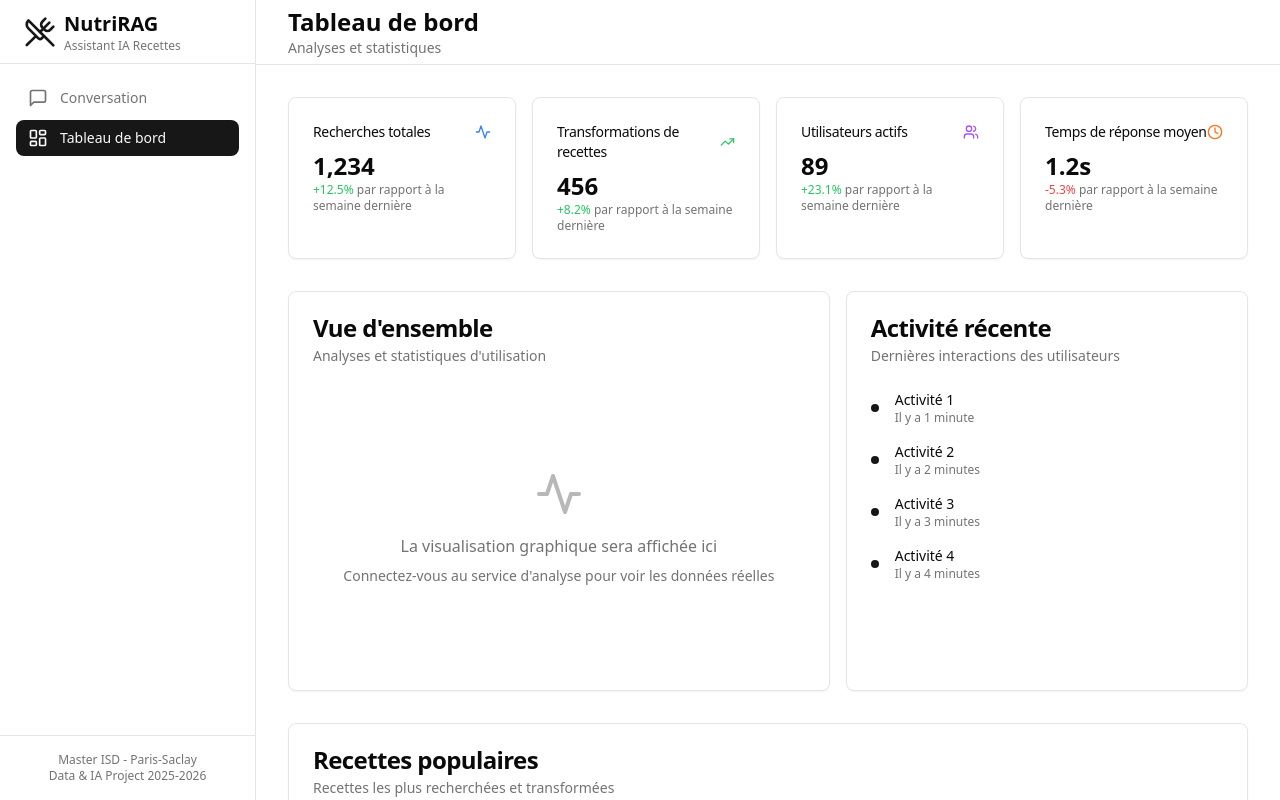
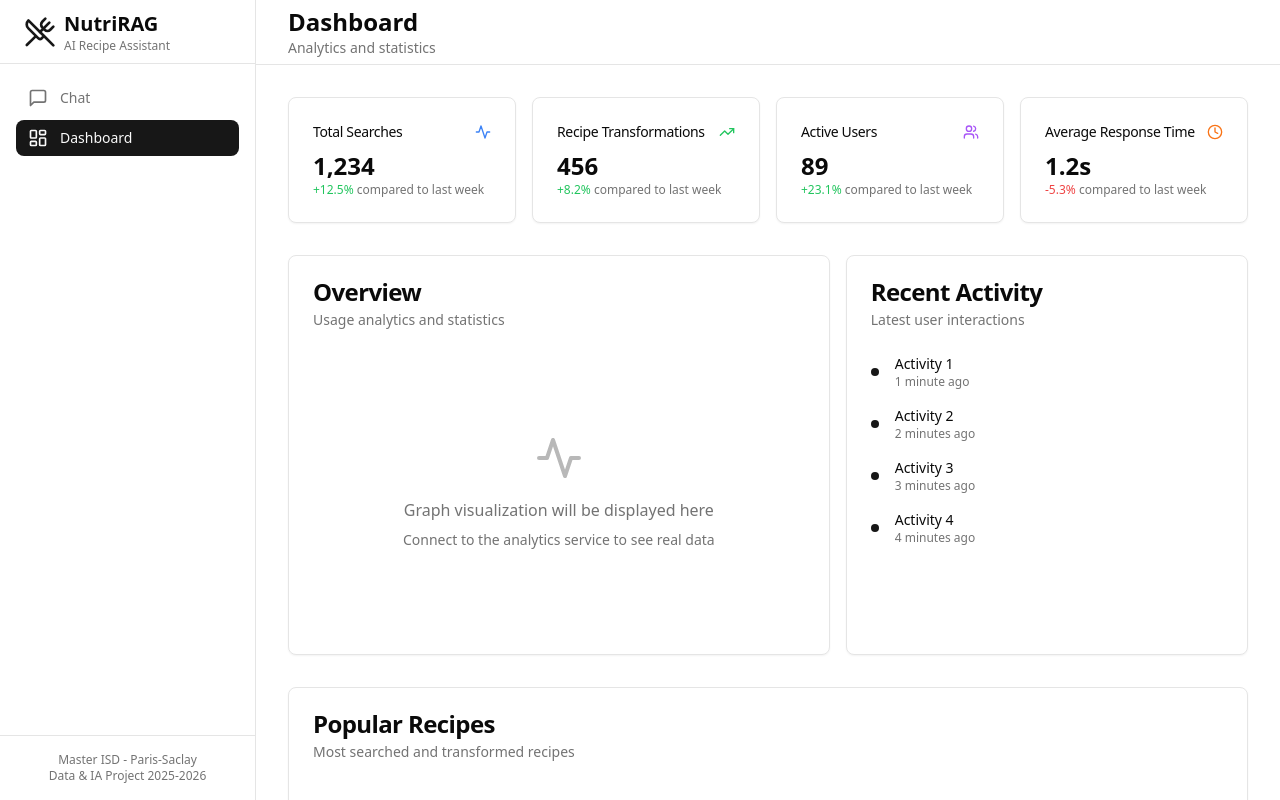
Before and after one commit to M2-ISD-NutriRAG/NutriRAG, a React (Vite) app in the folder frontend/: page /dashboard in a window 1280 px wide. Built offline with nearby package versions, Linux system fonts and the light colour scheme; no server answers.

Commit message:
Update frontend to English

```diff
--- a/frontend/index.html
+++ b/frontend/index.html
@@ -1,11 +1,11 @@
 <!doctype html>
-<html lang="fr">
+<html lang="en">
   <head>
     <meta charset="UTF-8" />
     <link rel="icon" type="image/svg+xml" href="/vite.svg" />
     <meta name="viewport" content="width=device-width, initial-scale=1.0" />
-    <meta name="description" content="NutriRAG - Assistant IA pour trouver et transformer des recettes nutritionnelles" />
-    <title>NutriRAG - Assistant IA Recettes</title>
+    <meta name="description" content="NutriRAG - AI Assistant to find and transform nutritional recipes" />
+    <title>NutriRAG - AI Recipe Assistant</title>
   </head>
   <body>
     <div id="root"></div>
--- a/frontend/src/components/Header.tsx
+++ b/frontend/src/components/Header.tsx
@@ -2,12 +2,12 @@ import { useLocation } from 'react-router-dom'
 
 const pageTitles: Record<string, { title: string; description: string }> = {
   '/': {
-    title: 'Chat IA',
-    description: 'Discutez avec NutriRAG pour trouver et transformer des recettes',
+    title: 'AI Chat',
+    description: 'Chat with NutriRAG to find and transform recipes',
   },
   '/dashboard': {
-    title: 'Tableau de bord',
-    description: 'Analyses et statistiques',
+    title: 'Dashboard',
+    description: 'Analytics and statistics',
   },
 }
 
@@ -15,7 +15,7 @@ export function Header() {
   const location = useLocation()
   const pageInfo = pageTitles[location.pathname] || {
     title: 'NutriRAG',
-    description: 'Assistant IA Recettes',
+    description: 'AI Recipe Assistant',
   }
 
   return (
--- a/frontend/src/components/Sidebar.tsx
+++ b/frontend/src/components/Sidebar.tsx
@@ -4,12 +4,12 @@ import { cn } from '@/lib/utils'
 
 const navigation = [
   {
-    name: 'Conversation',
+    name: 'Chat',
     href: '/',
     icon: MessageSquare,
   },
   {
-    name: 'Tableau de bord',
+    name: 'Dashboard',
     href: '/dashboard',
     icon: LayoutDashboard,
   },
@@ -25,7 +25,7 @@ export function Sidebar() {
         <UtensilsCrossed className="h-8 w-8 text-primary" />
         <div>
           <h1 className="text-xl font-bold text-foreground">NutriRAG</h1>
-          <p className="text-xs text-muted-foreground">Assistant IA Recettes</p>
+          <p className="text-xs text-muted-foreground">AI Recipe Assistant</p>
         </div>
       </div>
 
--- a/frontend/src/pages/ChatPage.tsx
+++ b/frontend/src/pages/ChatPage.tsx
@@ -8,10 +8,10 @@ import { chatService, type ChatMessage } from '@/services/chat.service'
 import { cn } from '@/lib/utils'
 
 const suggestions = [
-  "Trouve-moi une recette végétarienne saine",
-  "Transforme cette recette en version low-carb",
-  "Que puis-je faire avec du poulet et du riz ?",
-  "Montre-moi des idées de petit-déjeuner riches en protéines",
+  "Find me a healthy vegetarian recipe",
+  "Transform this recipe into a low-carb version",
+  "What can I make with chicken and rice?",
+  "Show me high-protein breakfast ideas",
 ]
 
 export function ChatPage() {
@@ -19,7 +19,7 @@ export function ChatPage() {
     {
       id: crypto.randomUUID(),
       role: 'assistant',
-      content: 'Bonjour ! Je suis NutriRAG, votre assistant IA de recettes. Je peux vous aider à trouver des recettes, les transformer selon vos besoins alimentaires et fournir des informations nutritionnelles. Que souhaitez-vous cuisiner aujourd\'hui ?',
+      content: 'Hello! I am NutriRAG, your AI recipe assistant. I can help you find recipes, transform them according to your dietary needs, and provide nutritional information. What would you like to cook today?',
       timestamp: new Date().toISOString(),
     },
   ])
@@ -67,7 +67,7 @@ export function ChatPage() {
       const errorMessage: ChatMessage = {
         id: crypto.randomUUID(),
         role: 'assistant',
-        content: 'Désolé, j\'ai rencontré une erreur. Veuillez réessayer.',
+        content: 'Sorry, I encountered an error. Please try again.',
         timestamp: new Date().toISOString(),
       }
       setMessages((prev) => [...prev, errorMessage])
@@ -146,7 +146,7 @@ export function ChatPage() {
         <div className="bg-card px-4 py-3">
           <div className="mx-auto max-w-3xl">
             <p className="mb-2 text-xs font-medium text-muted-foreground">
-              Suggestions :
+              Suggestions:
             </p>
             <div className="flex flex-wrap gap-2">
               {suggestions.map((suggestion, index) => (
@@ -174,7 +174,7 @@ export function ChatPage() {
                 value={input}
                 onChange={(e) => setInput(e.target.value)}
                 onKeyPress={handleKeyPress}
-                placeholder="Posez des questions sur les recettes, la nutrition ou les transformations..."
+                placeholder="Ask questions about recipes, nutrition, or transformations..."
                 className="min-h-[60px] resize-none border-0 focus-visible:ring-0"
                 disabled={isLoading}
               />
@@ -193,7 +193,7 @@ export function ChatPage() {
             </div>
           </Card>
           <p className="mt-2 text-center text-xs text-muted-foreground">
-            NutriRAG peut faire des erreurs. Vérifiez les informations nutritionnelles importantes.
+            NutriRAG may make errors. Verify important nutritional information.
           </p>
         </div>
       </div>
--- a/frontend/src/pages/DashboardPage.tsx
+++ b/frontend/src/pages/DashboardPage.tsx
@@ -2,31 +2,31 @@ import { Card, CardContent, CardDescription, CardHeader, CardTitle } from '@/com
 import { Activity, Users, TrendingUp, Clock } from 'lucide-react'
 
 export function DashboardPage() {
-  // Données fictives pour démonstration
+  // Mock data for demonstration
   const kpis = [
     {
-      title: 'Recherches totales',
+      title: 'Total Searches',
       value: '1,234',
       change: '+12.5%',
       icon: Activity,
       color: 'text-blue-500',
     },
     {
-      title: 'Transformations de recettes',
+      title: 'Recipe Transformations',
       value: '456',
       change: '+8.2%',
       icon: TrendingUp,
       color: 'text-green-500',
     },
     {
-      title: 'Utilisateurs actifs',
+      title: 'Active Users',
       value: '89',
       change: '+23.1%',
       icon: Users,
       color: 'text-purple-500',
     },
     {
-      title: 'Temps de réponse moyen',
+      title: 'Average Response Time',
       value: '1.2s',
       change: '-5.3%',
       icon: Clock,
@@ -53,7 +53,7 @@ export function DashboardPage() {
                   <span className={kpi.change.startsWith('+') ? 'text-green-500' : 'text-red-500'}>
                     {kpi.change}
                   </span>
-                  {' '}par rapport à la semaine dernière
+                  {' '}compared to last week
                 </p>
               </CardContent>
             </Card>
@@ -62,29 +62,29 @@ export function DashboardPage() {
 
         {/* Main Content Area */}
         <div className="grid gap-4 md:grid-cols-2 lg:grid-cols-7">
-          {/* Graphique d'aperçu */}
+          {/* Overview Chart */}
           <Card className="col-span-4">
             <CardHeader>
-              <CardTitle>Vue d'ensemble</CardTitle>
+              <CardTitle>Overview</CardTitle>
               <CardDescription>
-                Analyses et statistiques d'utilisation
+                Usage analytics and statistics
               </CardDescription>
             </CardHeader>
             <CardContent className="h-[300px] flex items-center justify-center">
               <div className="text-center text-muted-foreground">
                 <Activity className="mx-auto h-12 w-12 mb-4 opacity-50" />
-                <p>La visualisation graphique sera affichée ici</p>
-                <p className="text-sm mt-2">Connectez-vous au service d'analyse pour voir les données réelles</p>
+                <p>Graph visualization will be displayed here</p>
+                <p className="text-sm mt-2">Connect to the analytics service to see real data</p>
               </div>
             </CardContent>
           </Card>
 
-          {/* Activité récente */}
+          {/* Recent Activity */}
           <Card className="col-span-3">
             <CardHeader>
-              <CardTitle>Activité récente</CardTitle>
+              <CardTitle>Recent Activity</CardTitle>
               <CardDescription>
-                Dernières interactions des utilisateurs
+                Latest user interactions
               </CardDescription>
             </CardHeader>
             <CardContent>
@@ -93,9 +93,9 @@ export function DashboardPage() {
                   <div key={item} className="flex items-center gap-4">
                     <div className="h-2 w-2 rounded-full bg-primary" />
                     <div className="flex-1">
-                      <p className="text-sm font-medium">Activité {item}</p>
+                      <p className="text-sm font-medium">Activity {item}</p>
                       <p className="text-xs text-muted-foreground">
-                        Il y a {item} minute{item > 1 ? 's' : ''}
+                        {item} minute{item > 1 ? 's' : ''} ago
                       </p>
                     </div>
                   </div>
@@ -105,19 +105,19 @@ export function DashboardPage() {
           </Card>
         </div>
 
-        {/* Informations supplémentaires */}
+        {/* Additional Information */}
         <Card>
           <CardHeader>
-            <CardTitle>Recettes populaires</CardTitle>
+            <CardTitle>Popular Recipes</CardTitle>
             <CardDescription>
-              Recettes les plus recherchées et transformées
+              Most searched and transformed recipes
             </CardDescription>
           </CardHeader>
           <CardContent>
             <div className="text-center text-muted-foreground py-8">
               <TrendingUp className="mx-auto h-12 w-12 mb-4 opacity-50" />
-              <p>Les recettes populaires seront affichées ici</p>
-              <p className="text-sm mt-2">Les données seront chargées depuis le service d'analyse</p>
+              <p>Popular recipes will be displayed here</p>
+              <p className="text-sm mt-2">Data will be loaded from the analytics service</p>
             </div>
           </CardContent>
         </Card>
--- a/frontend/src/utils/nutrition.ts
+++ b/frontend/src/utils/nutrition.ts
@@ -1,25 +1,25 @@
 /**
- * Utilitaires d'affichage pour les données nutritionnelles
- * ⚠️ Ces fonctions sont UNIQUEMENT pour l'affichage dans le frontend
- * Tous les calculs métier sont faits dans le backend
+ * Display utilities for nutritional data
+ * !!! These functions are ONLY for display in the frontend
+ * All business calculations are done in the backend
  */
 
 /**
- * Formate une valeur nutritionnelle pour l'affichage
- * @param value Valeur à formater
- * @param decimals Nombre de décimales (défaut: 1)
- * @returns Valeur formatée en string
+ * Formats a nutritional value for display
+ * @param value Value to format
+ * @param decimals Number of decimals (default: 1)
+ * @returns Formatted value as string
  */
 export function formatNutritionValue(value: number, decimals: number = 1): string {
   return value.toFixed(decimals)
 }
 
 /**
- * Retourne la couleur appropriée pour une valeur nutritionnelle
- * Utilisé pour l'UI (badges, indicateurs)
- * @param value Valeur nutritionnelle
- * @param type Type de nutriment
- * @returns Code couleur: 'green' (bon), 'orange' (moyen), 'red' (mauvais)
+ * Returns the appropriate color for a nutritional value
+ * Used for UI (badges, indicators)
+ * @param value Nutritional value
+ * @param type Nutrient type
+ * @returns Color code: 'green' (good), 'orange' (medium), 'red' (bad)
  */
 export function getNutritionColor(
   value: number,
@@ -44,31 +44,31 @@ export function getNutritionColor(
 }
 
 /**
- * Retourne le nom en français d'un nutriment
+ * Returns the English name of a nutrient
  */
 export function getNutrientName(type: string): string {
   const names: Record<string, string> = {
     calories: 'Calories',
-    protein: 'Protéines',
-    protein_g: 'Protéines',
-    carbs: 'Glucides',
-    carbs_g: 'Glucides',
-    fat: 'Lipides',
-    fat_g: 'Lipides',
-    fiber: 'Fibres',
-    fiber_g: 'Fibres',
+    protein: 'Protein',
+    protein_g: 'Protein',
+    carbs: 'Carbs',
+    carbs_g: 'Carbs',
+    fat: 'Fat',
+    fat_g: 'Fat',
+    fiber: 'Fiber',
+    fiber_g: 'Fiber',
     sodium: 'Sodium',
     sodium_mg: 'Sodium',
-    sugar: 'Sucres',
-    sugar_g: 'Sucres',
-    saturated_fat: 'Graisses saturées',
-    saturated_fat_g: 'Graisses saturées',
+    sugar: 'Sugar',
+    sugar_g: 'Sugar',
+    saturated_fat: 'Saturated Fat',
+    saturated_fat_g: 'Saturated Fat',
   }
   return names[type] || type
 }
 
 /**
- * Formate l'unité d'un nutriment
+ * Formats the unit of a nutrient
  */
 export function getNutrientUnit(type: string): string {
   if (type.includes('_mg')) return 'mg'
```
